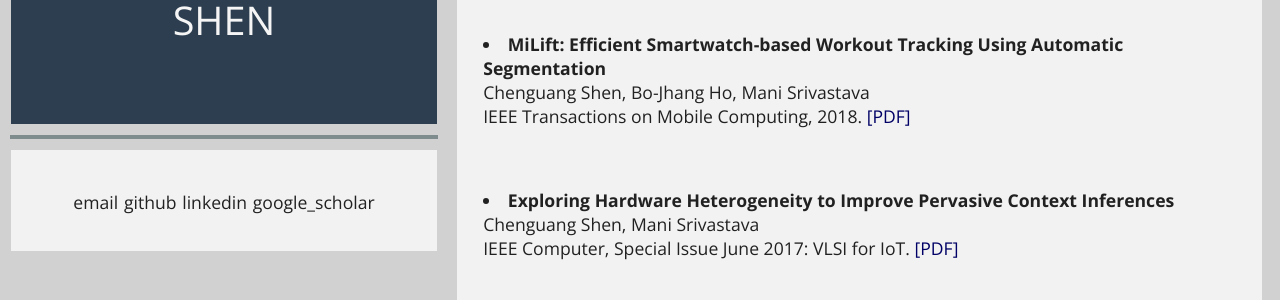
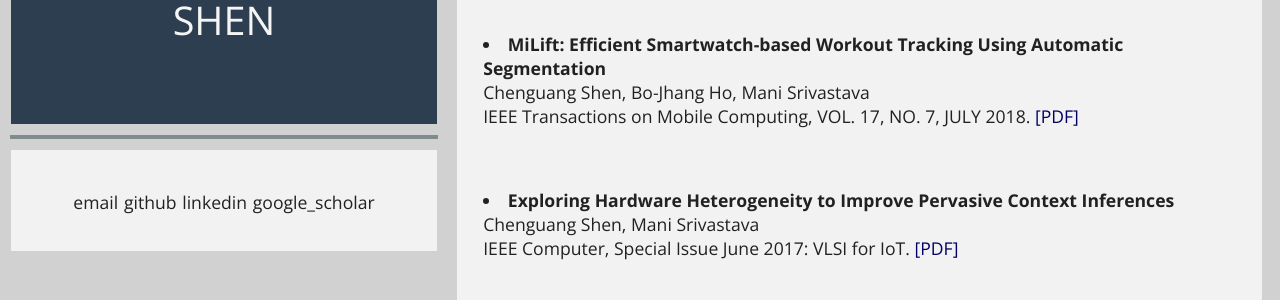
Before and after one commit to chenguangshen/chenguangshen.github.io, a Jekyll site: the page built from _posts/2016-01-01-paper.md, in a window 1280 px wide. Shown: the part 162-462 px from the top of the page. Built offline with Jekyll 4.4.1, drawn with Linux system fonts in a browser that asks for light colours.

Commit message:
Update 2016-01-01-paper.md

```diff
--- a/_posts/2016-01-01-paper.md
+++ b/_posts/2016-01-01-paper.md
@@ -7,7 +7,7 @@ layout: post
 <br />
 Chenguang Shen, Bo-Jhang Ho, Mani Srivastava
 <br />
-IEEE Transactions on Mobile Computing, 2018. <a name="tmc-milift" href="paper/milift_tmc.pdf" target="_blank">[PDF]</a>
+IEEE Transactions on Mobile Computing, VOL. 17, NO. 7, JULY 2018. <a name="tmc-milift" href="paper/milift_tmc.pdf" target="_blank">[PDF]</a>
 </li>
 <br />
 <li>
```
